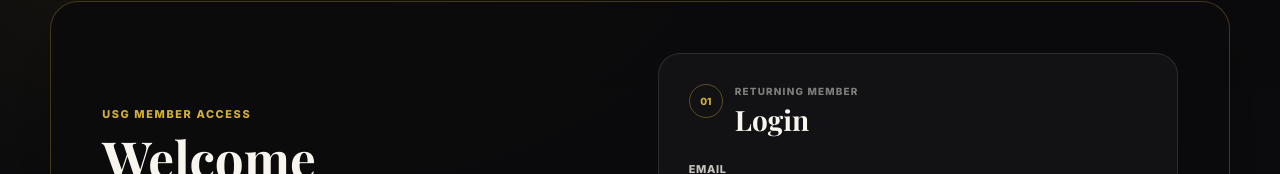
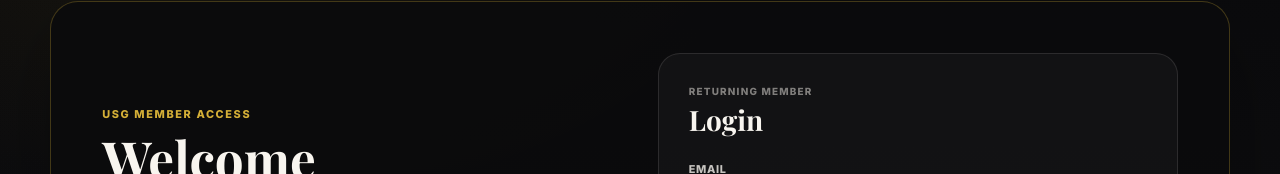
Before and after one commit to SATananov/CaneCorsoHeritage, a React (Vite) app: page /login in a window 1280 px wide. Shown: the part 211-385 px from the top of the page. Built offline with nearby package versions, Linux system fonts and the light colour scheme; no server answers.

Commit message:
Refine auth and friendship UI

```diff
--- a/src/components/AuthPreparationSection.jsx
+++ b/src/components/AuthPreparationSection.jsx
@@ -183,7 +183,6 @@ function AuthPreparationSection({ mode = 'login' }) {
                     <div className={`${styles.authGrid} ${styles.authGridSingle}`}>
                         <article className={styles.authCard}>
                             <div className={styles.cardHeading}>
-                                <span>{isLogin ? '01' : '02'}</span>
                                 <div>
                                     <p>{isLogin ? t('returningMember') : t('newMember')}</p>
                                     <h3>{isLogin ? t('login') : t('register')}</h3>
--- a/src/components/AuthPreparationSection.module.css
+++ b/src/components/AuthPreparationSection.module.css
@@ -112,19 +112,6 @@
     align-items: flex-start;
     gap: 12px;
     margin-bottom: 24px;
-}
-
-.cardHeading > span {
-    display: grid;
-    width: 34px;
-    height: 34px;
-    flex: 0 0 auto;
-    place-items: center;
-    border: 1px solid rgba(212, 175, 55, 0.38);
-    border-radius: 50%;
-    color: var(--usg-gold);
-    font-size: 0.62rem;
-    font-weight: 800;
 }
 
 .cardHeading p {
--- a/src/components/FriendshipSection.module.css
+++ b/src/components/FriendshipSection.module.css
@@ -70,15 +70,29 @@
 }
 
 .listBlock h3 {
+    display: inline-flex;
+    align-items: center;
+    gap: 8px;
     margin: 0 0 14px;
     color: #f8f5ef;
     font-size: 1rem;
 }
 
 .listBlock h3 span {
+    display: inline-flex;
+    min-width: 24px;
+    height: 24px;
+    align-items: center;
+    justify-content: center;
+    padding: 0 7px;
+    border: 1px solid rgba(212, 175, 55, 0.34);
+    border-radius: 999px;
+    background: rgba(212, 175, 55, 0.08);
     color: #d4af37;
-    font-family: inherit;
-    font-size: 0.75rem;
+    font-family: system-ui, sans-serif;
+    font-size: 0.68rem;
+    font-weight: 800;
+    line-height: 1;
 }
 
 .friendRow {
```
